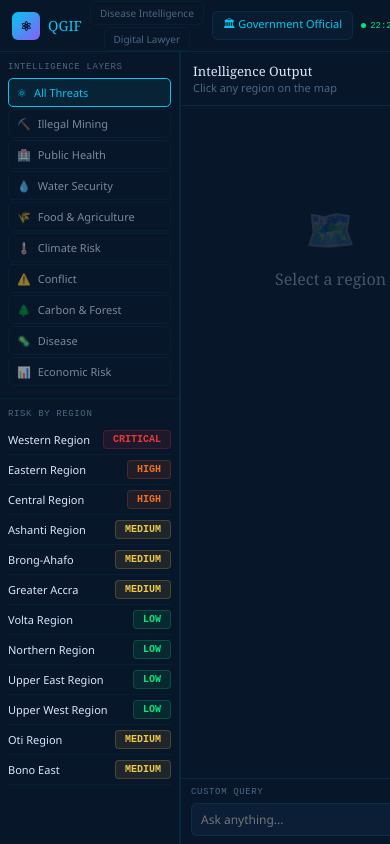
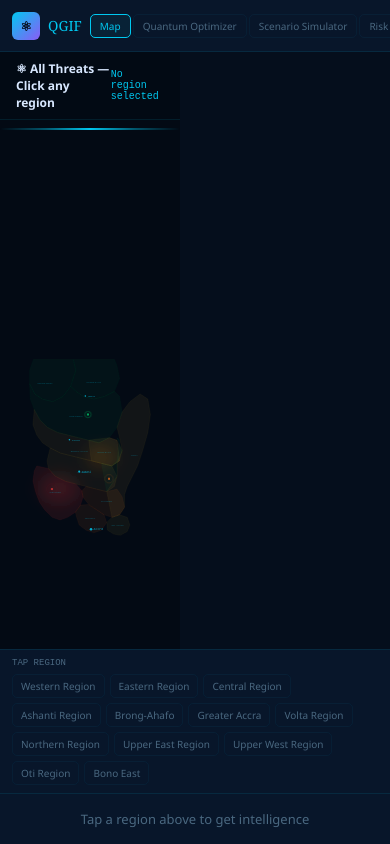
Before and after one commit to michaelopokuamoah/-QGIF, a React (Create React App) app in the folder frontend/: page / in a window 390 px wide. Built offline with nearby package versions, Linux system fonts and the light colour scheme.

Commit message:
Add mobile responsive layout for phone users

```diff
--- a/frontend/src/App.js
+++ b/frontend/src/App.js
@@ -899,6 +899,17 @@ export default function App(){
         *{box-sizing:border-box} button{transition:background .15s,border-color .15s,color .15s}
         ::-webkit-scrollbar{width:4px} ::-webkit-scrollbar-track{background:${BG}} ::-webkit-scrollbar-thumb{background:rgba(0,200,240,.2);border-radius:2px}
         select,input,textarea{transition:border-color .15s} select:focus,input:focus,textarea:focus{border-color:${CYAN}!important}
+        @media(max-width:768px){
+          .desktop-sidebar{display:none!important}
+          .desktop-right{display:none!important}
+          .mobile-bottom{display:flex!important}
+          .tab-scroll{overflow-x:auto!important;flex-wrap:nowrap!important;justify-content:flex-start!important}
+          .tab-scroll::-webkit-scrollbar{height:2px}
+        }
+        @media(min-width:769px){
+          .mobile-bottom{display:none!important}
+        }
+        .mobile-bottom{display:none;position:fixed;bottom:0;left:0;right:0;background:${PANEL};border-top:1px solid ${BORDER};z-index:100;flex-direction:column;max-height:55vh;overflow-y:auto}
       `}</style>
 
       <div style={{display:"flex",alignItems:"center",justifyContent:"space-between",padding:"0 12px",background:PANEL,borderBottom:`1px solid ${BORDER}`,gap:8}}>
@@ -906,9 +917,9 @@ export default function App(){
           <div style={{width:28,height:28,background:"linear-gradient(135deg,#00C8F0,#8B5CF6)",borderRadius:6,display:"flex",alignItems:"center",justifyContent:"center",fontSize:13,fontWeight:700,color:BG}}>⚛</div>
           <span style={{fontFamily:FH,fontSize:14,color:CYAN,whiteSpace:"nowrap"}}>QGIF</span>
         </div>
-        <div style={{display:"flex",gap:2,flexWrap:"wrap",justifyContent:"center",flex:1}}>
+        <div className="tab-scroll" style={{display:"flex",gap:2,flexWrap:"wrap",justifyContent:"center",flex:1,overflow:"hidden"}}>
           {TABS.map(tab=>(
-            <button key={tab} onClick={()=>setActiveTab(tab)} style={{padding:"4px 9px",borderRadius:5,fontFamily:FB,fontSize:10,cursor:"pointer",border:`1px solid ${activeTab===tab?CYAN:BORDER2}`,background:activeTab===tab?`${CYAN}10`:"transparent",color:activeTab===tab?CYAN:MUTED,whiteSpace:"nowrap"}}>{tab}</button>
+            <button key={tab} onClick={()=>setActiveTab(tab)} style={{padding:"4px 9px",borderRadius:5,fontFamily:FB,fontSize:10,cursor:"pointer",border:`1px solid ${activeTab===tab?CYAN:BORDER2}`,background:activeTab===tab?`${CYAN}10`:"transparent",color:activeTab===tab?CYAN:MUTED,whiteSpace:"nowrap",flexShrink:0}}>{tab}</button>
           ))}
         </div>
         <div style={{display:"flex",alignItems:"center",gap:8,flexShrink:0}}>
@@ -920,7 +931,7 @@ export default function App(){
       </div>
 
       <div style={{display:"grid",gridTemplateColumns:"180px 1fr 300px",height:"calc(100vh - 52px)",overflow:"hidden"}}>
-        <div style={{background:PANEL,borderRight:`1px solid ${BORDER}`,overflowY:"auto"}}>
+        <div className="desktop-sidebar" style={{background:PANEL,borderRight:`1px solid ${BORDER}`,overflowY:"auto"}}>
           <div style={{padding:"10px 8px",borderBottom:`1px solid ${BORDER2}`}}>
             <Label text="INTELLIGENCE LAYERS"/>
             {LAYERS.map(l=>(
@@ -953,7 +964,7 @@ export default function App(){
           <div style={{display:activeTab==="Criminal Network"?"flex":"none",width:"100%",height:"100%"}}><CriminalTab criminalData={criminalData} criminalLoading={criminalLoading} runCriminal={runCriminal}/></div>
         </div>
 
-        <div style={{background:PANEL,borderLeft:`1px solid ${BORDER}`,display:"flex",flexDirection:"column",overflow:"hidden"}}>
+        <div className="desktop-right" style={{background:PANEL,borderLeft:`1px solid ${BORDER}`,display:"flex",flexDirection:"column",overflow:"hidden"}}>
           <div style={{padding:"10px 12px",borderBottom:`1px solid ${BORDER}`,flexShrink:0}}>
             <div style={{fontFamily:FH,fontSize:13,color:TEXT,fontWeight:"normal"}}>Intelligence Output</div>
             <div style={{fontFamily:FB,fontSize:11,color:MUTED}}>{region?`${region} · ${layer.label}`:"Click any region on the map"}</div>
@@ -1043,6 +1054,54 @@ export default function App(){
         </div>
       </div>
 
+      {/* MOBILE BOTTOM PANEL — shown only on small screens */}
+      <div className="mobile-bottom">
+        {/* Live satellite status bar */}
+        {region&&satData&&satData.earth_engine_status==="CONNECTED — REAL SATELLITE DATA"&&(
+          <div style={{padding:"8px 12px",background:`${GREEN}10`,borderBottom:`1px solid ${GREEN}22`,display:"flex",gap:12,alignItems:"center"}}>
+            <span style={{fontFamily:FM,fontSize:9,color:GREEN}}>● LIVE SATELLITE {satData.satellite_date}</span>
+            <span style={{fontFamily:FM,fontSize:9,color:TEXT2}}>NDVI: {satData.ndvi_mean}</span>
+            <span style={{fontFamily:FM,fontSize:9,color:satData.degradation_gap>0.25?AMBER:GREEN}}>Gap: {satData.degradation_gap}</span>
+          </div>
+        )}
+        {/* Region quick-select */}
+        <div style={{padding:"8px 12px",borderBottom:`1px solid ${BORDER}`}}>
+          <div style={{fontFamily:FM,fontSize:9,color:MUTED,marginBottom:6}}>TAP REGION</div>
+          <div style={{display:"flex",gap:5,flexWrap:"wrap"}}>
+            {REGIONS.map(r=>(
+              <button key={r.name} onClick={()=>handleRegionClick(r.name)}
+                style={{padding:"4px 8px",borderRadius:5,border:`1px solid ${activeRegion===r.name?CYAN:BORDER2}`,background:activeRegion===r.name?`${CYAN}10`:"transparent",color:activeRegion===r.name?CYAN:MUTED,fontSize:10,fontFamily:FB,cursor:"pointer"}}>
+                {r.name}
+              </button>
+            ))}
+          </div>
+        </div>
+        {/* Intelligence output */}
+        {loading&&<div style={{padding:12}}><Spinner label="Analysing..."/></div>}
+        {!loading&&prediction&&!prediction._error&&(
+          <div style={{padding:"10px 12px",overflowY:"auto"}}>
+            <div style={{display:"flex",gap:5,flexWrap:"wrap",marginBottom:8}}>
+              <Tag label={prediction.severity} color={SEV_C[prediction.severity]} bg={SEV_BG[prediction.severity]}/>
+              <Tag label={prediction.confidence} color={CYAN}/>
+            </div>
+            <div style={{fontFamily:FH,fontSize:15,color:TEXT,marginBottom:6,fontWeight:"normal"}}>{prediction.title}</div>
+            <div style={{fontFamily:FB,fontSize:12,color:TEXT,lineHeight:1.7,padding:"8px 10px",background:P2,borderRadius:7,borderLeft:`3px solid ${CYAN}`,marginBottom:8}}>{prediction.analysis}</div>
+            {(prediction.findings||[]).slice(0,2).map((f,i)=>(
+              <div key={i} style={{display:"flex",gap:8,padding:"6px 10px",background:P2,borderRadius:6,marginBottom:5}}>
+                <div style={{width:6,height:6,borderRadius:"50%",flexShrink:0,marginTop:4,background:{critical:RED,high:AMBER,medium:"#F5C842",low:GREEN}[f.severity]||CYAN}}/>
+                <div style={{fontFamily:FB,fontSize:11,color:TEXT,lineHeight:1.6}}>{f.text}</div>
+              </div>
+            ))}
+          </div>
+        )}
+        {!loading&&!prediction&&(
+          <div style={{padding:"16px 12px",textAlign:"center"}}>
+            <div style={{fontFamily:FB,fontSize:13,color:MUTED}}>Tap a region above to get intelligence</div>
+          </div>
+        )}
+      </div>
+
+
       {showRoleModal&&(
         <div onClick={()=>setShowRoleModal(false)} style={{position:"fixed",inset:0,background:"rgba(3,10,20,.9)",backdropFilter:"blur(12px)",zIndex:1000,display:"flex",alignItems:"center",justifyContent:"center",padding:20}}>
           <div onClick={e=>e.stopPropagation()} style={{background:PANEL,border:`1px solid ${BORDER}`,borderRadius:14,padding:24,width:580,maxWidth:"95vw",position:"relative"}}>
```
